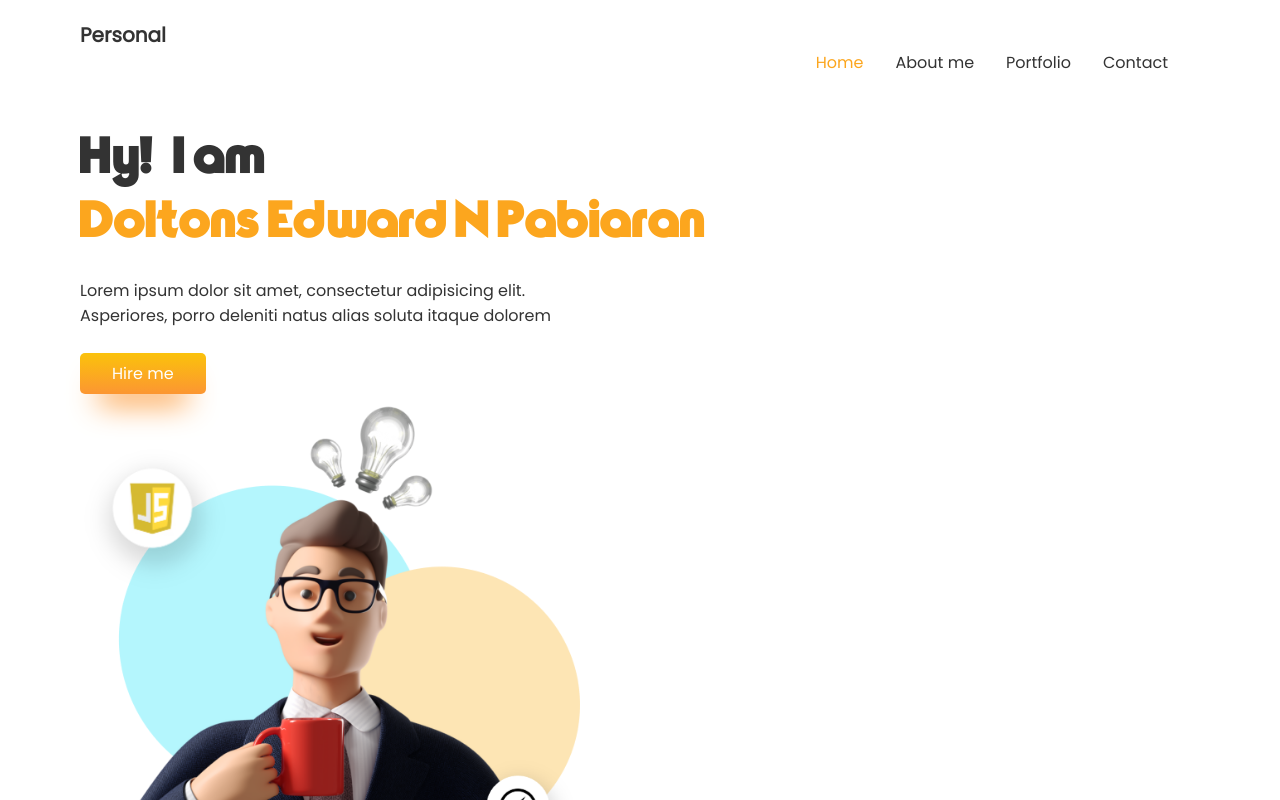
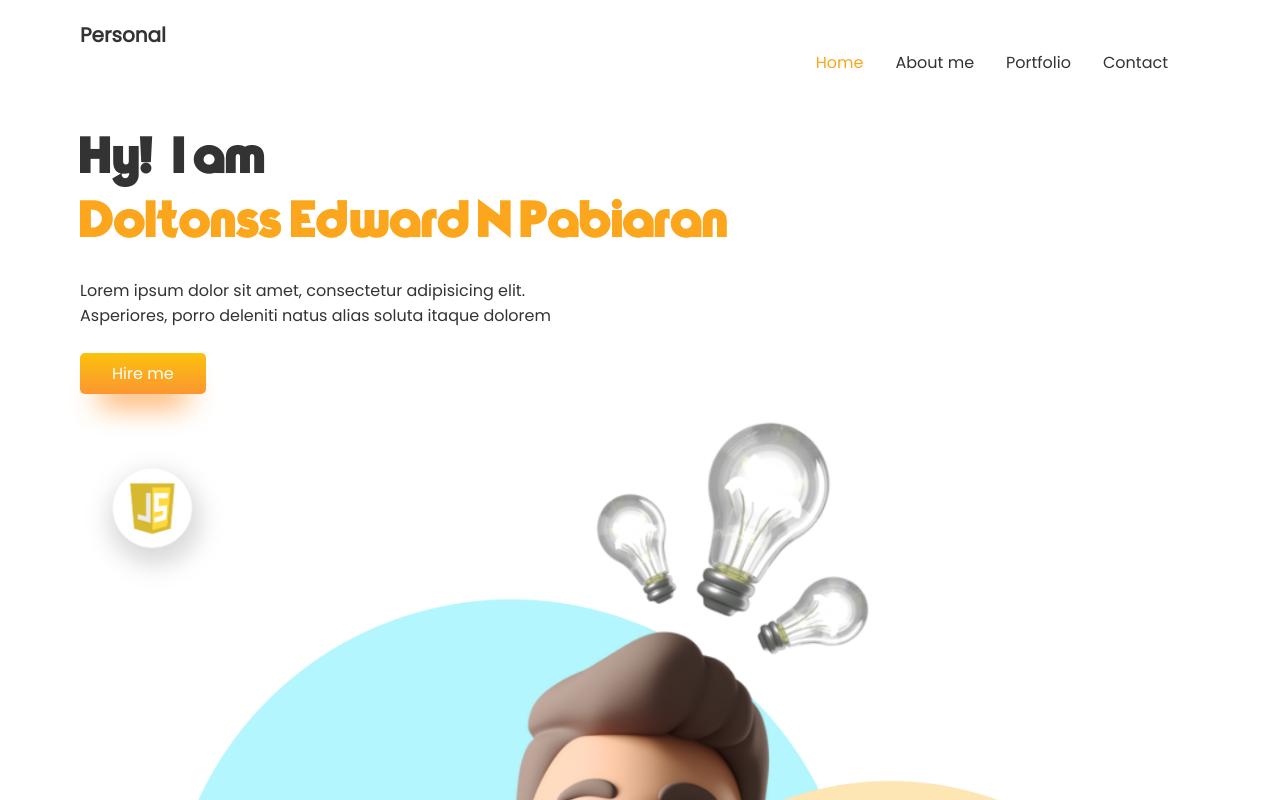
Before and after one commit to doltonsedward/Personal-website-svelte, a Svelte app: page / in a window 1280 px wide. Shown: the top 800 px of the page. Built offline with nearby package versions, Linux system fonts and the light colour scheme.

Commit message:
fix HomeHero styling

```diff
--- a/src/components/molecules/Home/HomeHero.svelte
+++ b/src/components/molecules/Home/HomeHero.svelte
@@ -2,7 +2,7 @@
     <div class="section-one col-6">
         <h1 class="title">
             <p>Hy!, I am</p>
-            <p class="name">Doltons Edward N Pabiaran</p>
+            <p class="name">Doltonss Edward N Pabiaran</p>
         </h1>
         <br>
         <p class="description-section-one">Lorem ipsum dolor sit amet, consectetur adipisicing elit.
@@ -37,7 +37,6 @@
     }
 
     .section-two {
-        width: 500px;
         position: relative;
     }
 
```
